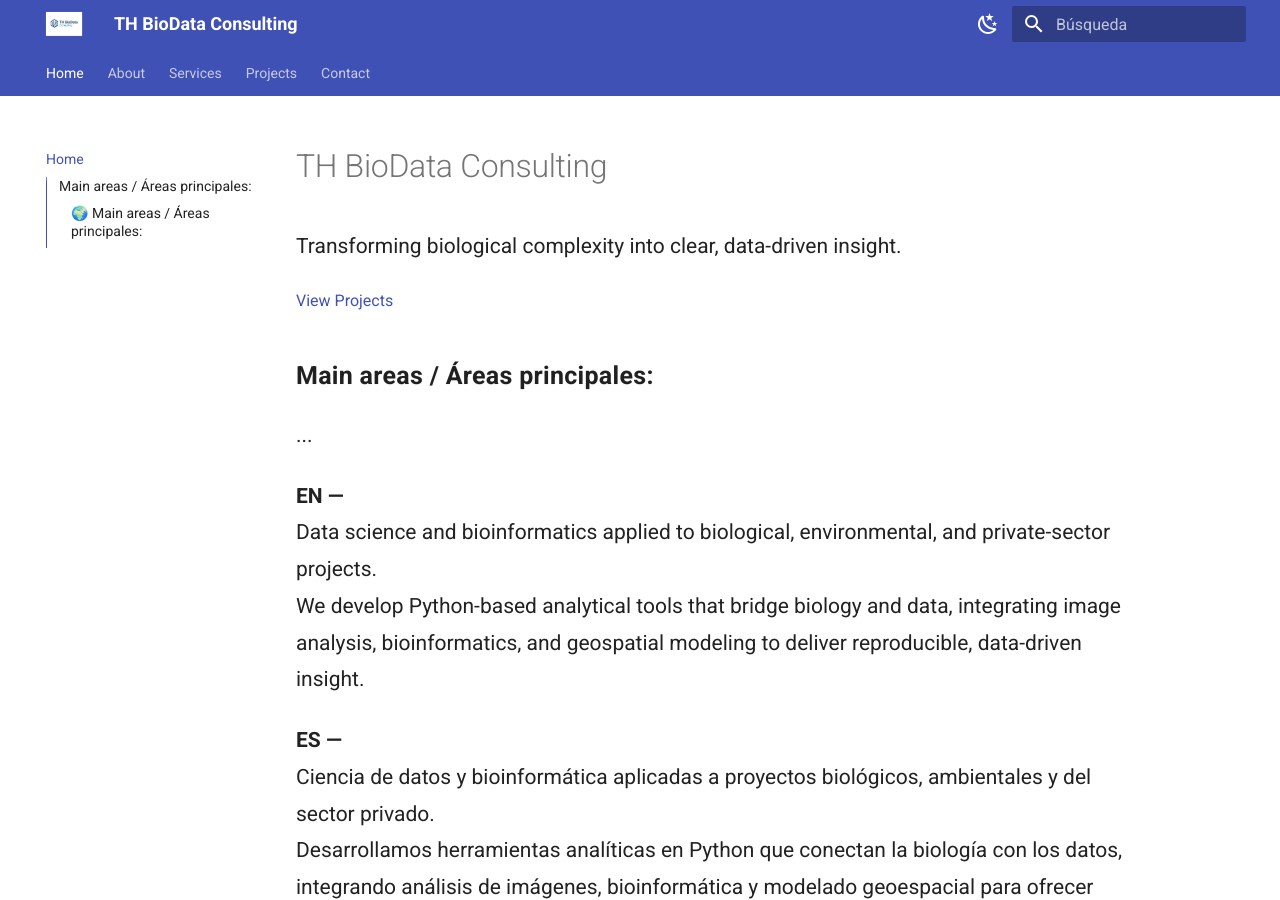
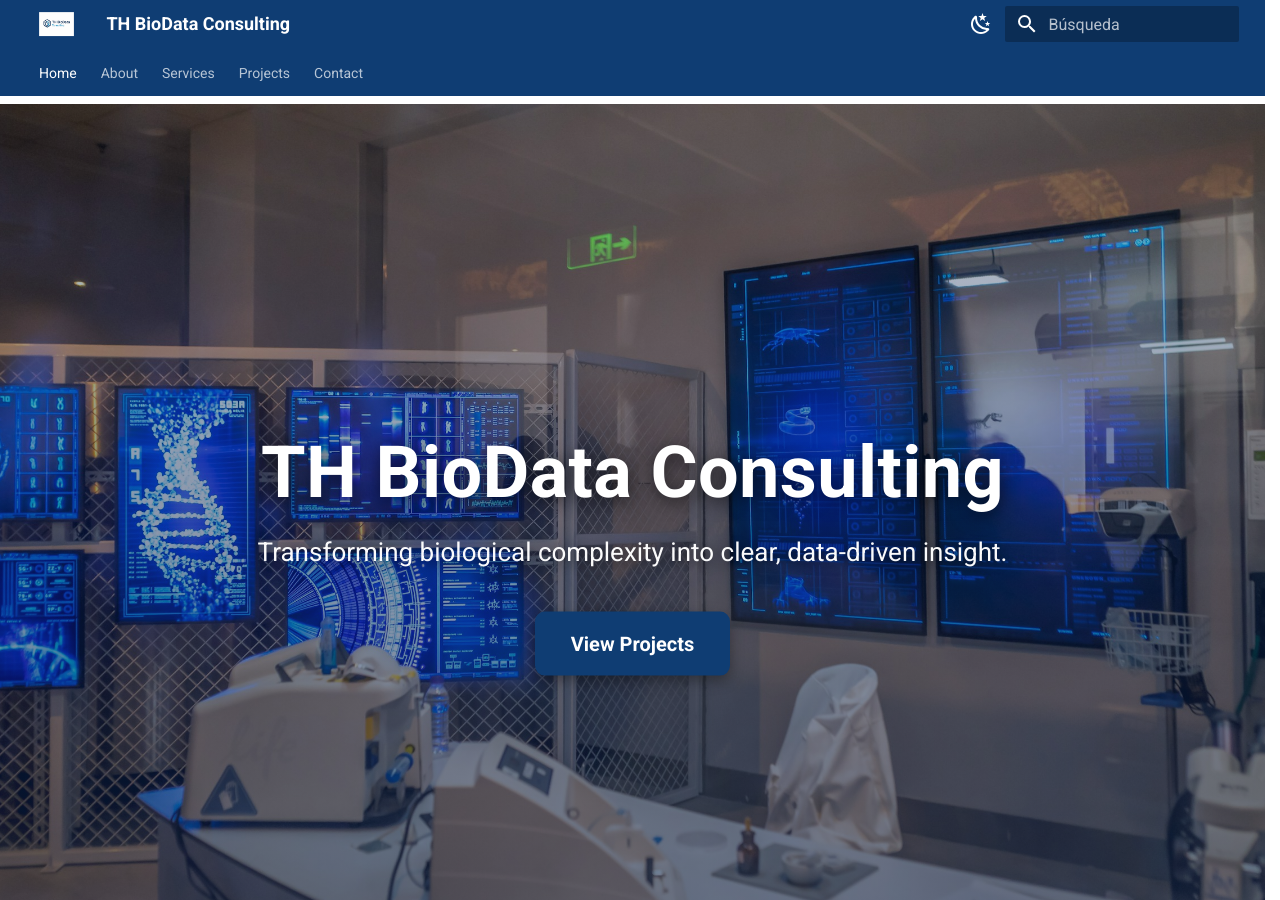
Before and after one commit to TH-BioData/th-biodata.github.io, an MkDocs documentation site: the page built from docs/index.md, in a window 1280 px wide and 900 px high. Built offline with MkDocs 1.6.1 and Material for MkDocs 9.7.7, drawn with Linux system fonts in a browser that asks for light colours.

Commit message:
Update extra.css

```diff
--- a/docs/styles/extra.css
+++ b/docs/styles/extra.css
@@ -1,96 +1,180 @@
 /* ============================================================
-TH BioData — Texto principal bajo el hero (legibilidad + jerarquía)
-(No toca el hero ni la barra superior)
+TH BioData — Estilos finales depurados
+Hero fullscreen + barras azul uniforme + overlay degradado
+Centrado absoluto + Fade al scrollear
 ============================================================ */
 
-/* Fondo suave y aire alrededor del bloque posterior al hero */
-#th-hero + .md-content,
-#th-hero + .md-typeset {
-  background: #f9fafc;
-  padding-top: 2rem;
-  padding-bottom: 3rem;
+/* -------------------- Paleta global -------------------- */
+:root {
+    --th-color-corporate-blue: #0F3D73; /* primario */
+    --th-color-corporate-light-blue: #7CC6FF; /* acento */
 }
 
-/* Encabezados de sección */
-.md-typeset h2,
-.md-typeset h3 {
-  color: var(--th-color-corporate-blue);
-  font-weight: 800;
-  letter-spacing: 0.3px;
-  text-shadow: 0 1px 2px rgba(0,0,0,0.05);
-  margin-top: 2.2rem;
-  margin-bottom: 1.2rem;
+/* Tema claro */
+[data-md-color-scheme="default"] {
+    --md-primary-fg-color: var(--th-color-corporate-blue);
+    --md-primary-fg-color--light: #1E5AA6;
+    --md-primary-fg-color--dark: #0A2350;
+    --md-accent-fg-color: var(--th-color-corporate-light-blue);
 }
 
-/* Párrafos globales (limitamos ancho para lectura cómoda) */
-.md-typeset p {
-  max-width: 850px;
-  line-height: 1.75;
-  font-size: 1.05rem;
-  color: #222;
-  margin-bottom: 1.2rem;
+/* Tema oscuro */
+[data-md-color-scheme="slate"] {
+    --md-primary-fg-color: var(--th-color-corporate-blue);
+    --md-primary-fg-color--light: #2A6BBE;
+    --md-primary-fg-color--dark: #071B3A;
+    --md-accent-fg-color: var(--th-color-corporate-light-blue);
 }
 
-/* Bloque bilingüe (EN/ES) */
-.bio-section {
-  background: #fff;
-  border-left: 4px solid var(--th-color-corporate-light-blue);
-  border-radius: 10px;
-  box-shadow: 0 3px 10px rgba(0,0,0,0.04);
-  padding: 1.4rem 1.6rem;
-  margin-bottom: 2rem;
-}
-.bio-section strong {
-  color: var(--th-color-corporate-blue);
-  font-weight: 700;
+/* -------------------- Barras superiores (header + tabs) -------------------- */
+.md-header,
+.md-tabs {
+    background-color: #0F3D73 !important;
+    color: #fff !important;
 }
 
-/* Lista de áreas principales en formato “cards” */
-.bio-areas {
-  display: grid;
-  gap: 1.3rem;
-  margin-top: 2rem;
-  margin-bottom: 2rem;
-  padding-left: 1.1rem; /* mantiene bullets alineados */
-}
-.bio-areas li {
-  background: #fff;
-  border-radius: 10px;
-  padding: 1rem 1.3rem;
-  box-shadow: 0 3px 8px rgba(0,0,0,0.05);
-  transition: transform .25s ease, box-shadow .25s ease;
-  line-height: 1.65;
-}
-.bio-areas li:hover {
-  transform: translateY(-3px);
-  box-shadow: 0 6px 16px rgba(0,0,0,0.1);
-}
-.bio-areas li strong {
-  color: var(--th-color-corporate-blue);
-  font-weight: 700;
-}
-.bio-areas li::marker {
-  content: "🔹 ";
-  color: var(--th-color-corporate-light-blue);
+/* En Home: sin blur/transparencia */
+body:has(#th-hero) .md-header {
+    background-color: #0F3D73 !important;
+    backdrop-filter: none !important;
 }
 
-/* Tagline final centrada */
-.bio-tagline {
-  text-align: center;
-  margin-top: 8px;
-  color: #334;
-  font-size: 0.98rem;
-  opacity: .9;
+/* -------------------- Ajustes exclusivos de HOME -------------------- */
+/* Ocultar sidebars en Home */
+body:has(#th-hero) .md-sidebar--primary,
+body:has(#th-hero) .md-sidebar--secondary {
+    display: none !important;
 }
 
-/* Responsive */
-@media (max-width: 768px) {
-  .md-typeset p { font-size: 1rem; }
-  .bio-section { padding: 1.1rem 1.2rem; }
-  .bio-areas li { padding: 0.9rem 1.05rem; }
+/* Layout ancho completo sólo en Home */
+body:has(#th-hero) .md-main {
+    padding-top: 0 !important;
 }
 
-/* Accesibilidad: si el usuario reduce motion, sin animaciones extra */
-@media (prefers-reduced-motion: reduce) {
-  .bio-areas li { transition: none !important; transform: none !important; }
+body:has(#th-hero) .md-main > .md-grid,
+body:has(#th-hero) .md-content,
+body:has(#th-hero) .md-content__inner,
+body:has(#th-hero) .md-typeset {
+    max-width: 100% !important;
+    width: 100% !important;
+    padding: 0 !important;
+    margin: 0 !important;
 }
+
+/* Evita reflujo por la barra de scroll */
+html {
+    scrollbar-gutter: stable;
+}
+
+/* -------------------- HERO fullscreen -------------------- */
+#th-hero {
+    position: relative;
+    width: 100% !important;
+    min-height: 100vh;
+    min-height: 100svh;
+    overflow: hidden;
+    will-change: opacity, transform;
+    transition: opacity 0.12s linear, transform 0.12s linear;
+}
+
+/* Imagen de fondo */
+#th-hero .hero__bg {
+    position: absolute;
+    inset: 0;
+    background: url('../assets/home_hero_v2.jpg') center / cover no-repeat;
+    z-index: 0;
+    transition: transform 15s linear, filter 2s ease;
+}
+
+#th-hero .hero__bg:hover {
+    transform: scale(1.05);
+    filter: brightness(1.06);
+}
+
+/* Overlay general (degradado vertical) */
+#th-hero::before {
+    content: "";
+    position: absolute;
+    inset: 0;
+    background: linear-gradient(
+        to bottom,
+        rgba(10, 35, 80, 0.25) 0%,
+        rgba(10, 35, 80, 0.45) 40%,
+        rgba(10, 35, 80, 0.62) 100%
+    );
+    z-index: 1;
+}
+
+/* -------------------- Contenido del hero -------------------- */
+#th-hero .hero__content {
+    position: absolute;
+    top: 50%;
+    left: 50%;
+    transform: translate(-50%, -50%);
+    z-index: 2;
+    display: flex;
+    flex-direction: column;
+    align-items: center;
+    text-align: center;
+    color: #fff;
+    padding: 0 5%;
+    width: min(1100px, 92vw);
+}
+
+/* Sin recuadro adicional */
+#th-hero .hero__content::before {
+    content: none !important;
+}
+
+/* -------------------- Tipografías y CTA -------------------- */
+#th-hero .hero__title {
+    color: #FFFFFF !important;
+    font-size: clamp(40px, 7vw, 72px);
+    font-weight: 800;
+    line-height: 1.1;
+    margin: 0 0 20px 0;
+    letter-spacing: 0.4px;
+    text-shadow: 0 4px 18px rgba(0, 0, 0, 0.65);
+}
+
+#th-hero .hero__tag {
+    color: #FFFFFF !important;
+    font-size: clamp(18px, 2.2vw, 26px);
+    font-weight: 400;
+    line-height: 1.6;
+    margin: 0 0 38px 0;
+    opacity: 0.98;
+    text-shadow: 0 3px 14px rgba(0, 0, 0, 0.6);
+}
+
+#th-hero .hero__cta {
+    display: inline-block;
+    padding: 16px 36px;
+    font-size: clamp(16px, 1.8vw, 20px);
+    font-weight: 700;
+    border-radius: 10px;
+    color: #fff !important;
+    background: var(--th-color-corporate-blue);
+    text-decoration: none;
+    box-shadow: 0 5px 14px rgba(0, 0, 0, 0.35);
+    transition: transform 0.25s ease, background 0.25s ease, box-shadow 0.25s ease;
+}
+
+#th-hero .hero__cta:hover {
+    background: #004B8E;
+    transform: translateY(-4px);
+    box-shadow: 0 10px 22px rgba(0, 0, 0, 0.45);
+}
+
+/* -------------------- Breakpoints -------------------- */
+@media (max-width: 1024px) {
+    #th-hero .hero__content {
+        width: min(900px, 94vw);
+    }
+}
+
+@media (max-width: 768px) {
+    #th-hero .hero__content {
+        width: 92vw;
+    }
+}
```
